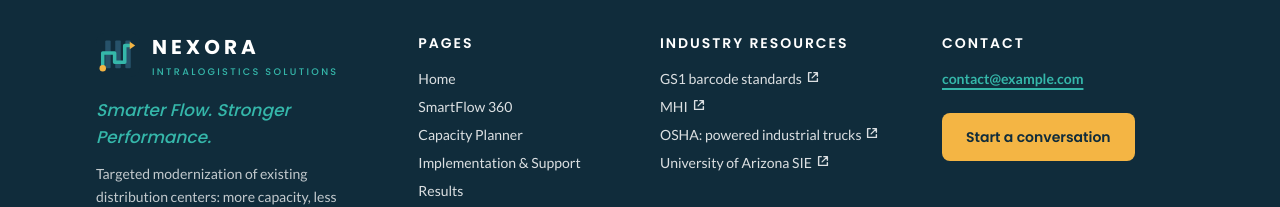
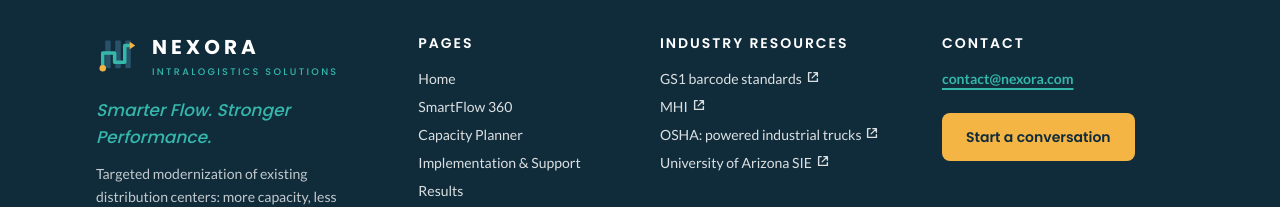
Before and after one commit to NicolasRjS/nexorasmartflow, a Next.js app: page / in a window 1280 px wide. Shown: the part 3524-3731 px from the top of the page. Built offline with nearby package versions, Linux system fonts and the light colour scheme.

Commit message:
Update contact email

```diff
--- a/src/content/site.ts
+++ b/src/content/site.ts
@@ -8,8 +8,7 @@ export const site = {
   headline: "Modernizing Fulfillment. Unlocking Growth.",
   url: "https://nexorasmartflow.vercel.app",
 
-  // PENDING: replace with a mailbox that actually receives mail.
-  contactEmail: "contact@example.com" as string,
+  contactEmail: "contact@nexora.com" as string,
   // Optional. Leave empty ("") to hide.
   phone: "" as string,
   location: "" as string,
```
